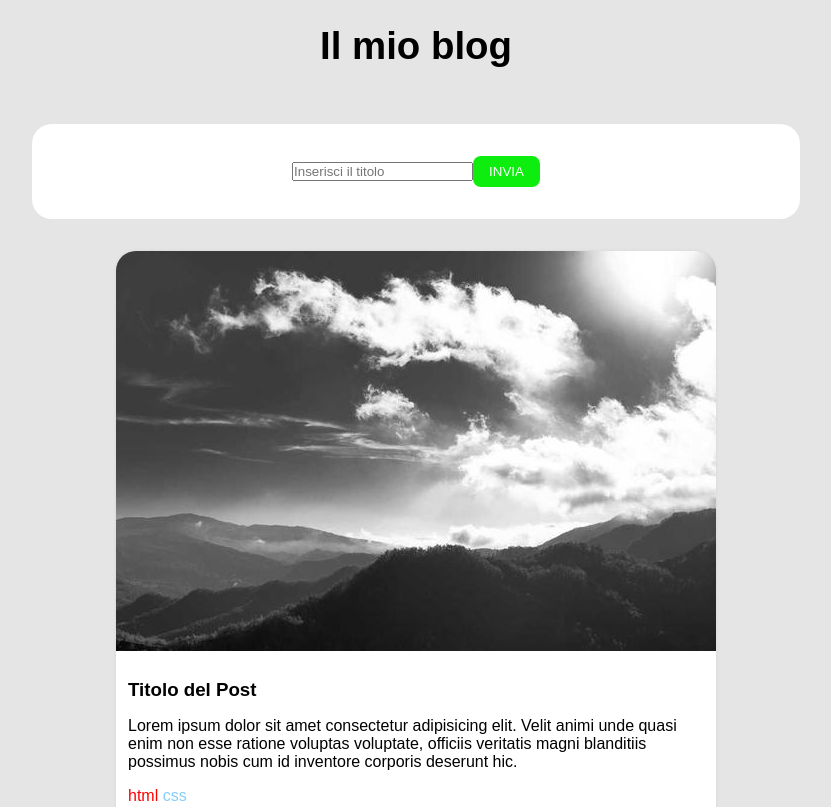
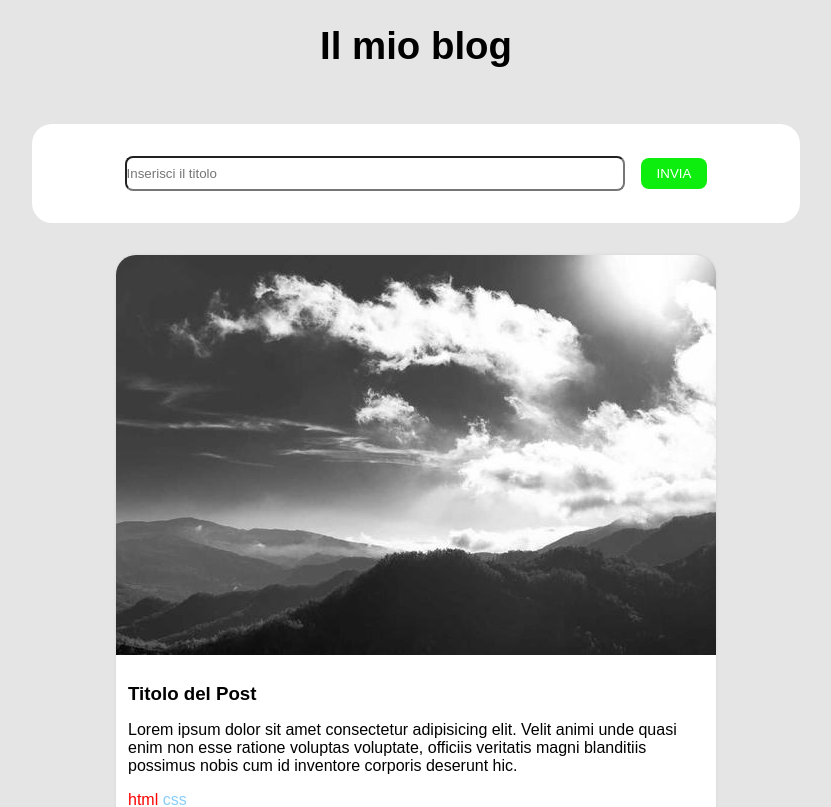
Before and after one commit to JacopoTrincanato/react-form, a React (Vite) app: page / in a window 1280 px wide. Shown: the top 807 px of the page, without its empty margins (224-1055 px from the left). Built offline with nearby package versions, Linux system fonts and the light colour scheme.

Commit message:
give style to form

```diff
--- a/components/form/Form.jsx
+++ b/components/form/Form.jsx
@@ -24,7 +24,7 @@ export default function Form() {
         <section>
             <form onSubmit={addPostTitle}>
 
-                <input type="text" placeholder="Inserisci il titolo" value={newPosts} />
+                <input type="text" placeholder="Inserisci il titolo" className={style.placeholder} value={newPosts} />
 
                 <button className={style.formBtn} type="submit" id="button">INVIA</button>
             </form>
--- a/components/form/Form.module.css
+++ b/components/form/Form.module.css
@@ -4,4 +4,11 @@
     padding: 0.5rem 1rem;
     border: none;
     border-radius: 0.5rem;
+    margin-left: 1rem;
 }
+
+.placeholder {
+    border-radius: 0.5rem;
+    width: 500px;
+    padding: 0.5rem 0;
+}
```
